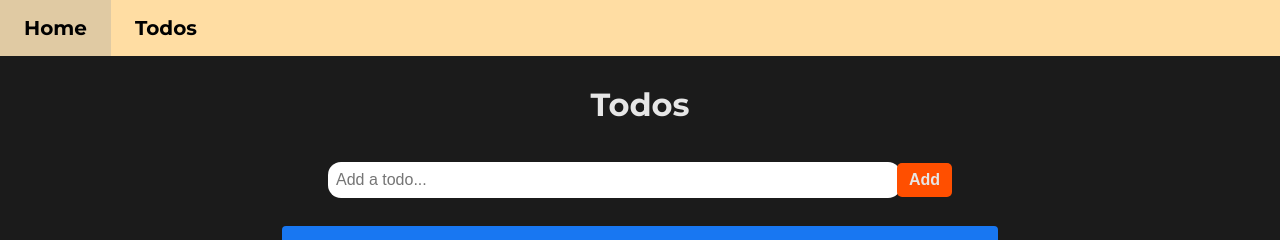
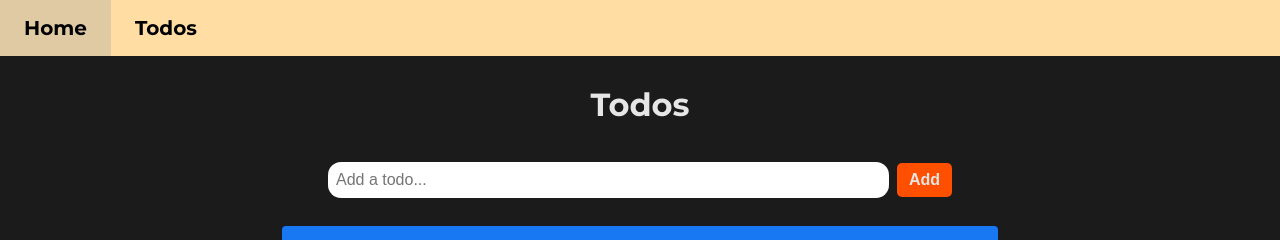
Before and after one commit to woofer300/to-do-app, a Next.js app: page /todos in a window 1280 px wide. Shown: the top 240 px of the page. Built offline with nearby package versions, Linux system fonts and the light colour scheme.

Commit message:
Fix bug with text input being larger than form container

```diff
--- a/app/todos/Todos.module.scss
+++ b/app/todos/Todos.module.scss
@@ -48,7 +48,6 @@
     form {
         flex-grow: 1;
         margin: 0.25rem;
-        padding-right: 0.25rem;
 
         input {
             font-size: 1rem;
@@ -57,6 +56,7 @@
             min-height: 2.25rem;
             width: 100%;
             padding: 0 0.5rem;
+            box-sizing: border-box;
 
             &:focus {
                 outline: none;
```
